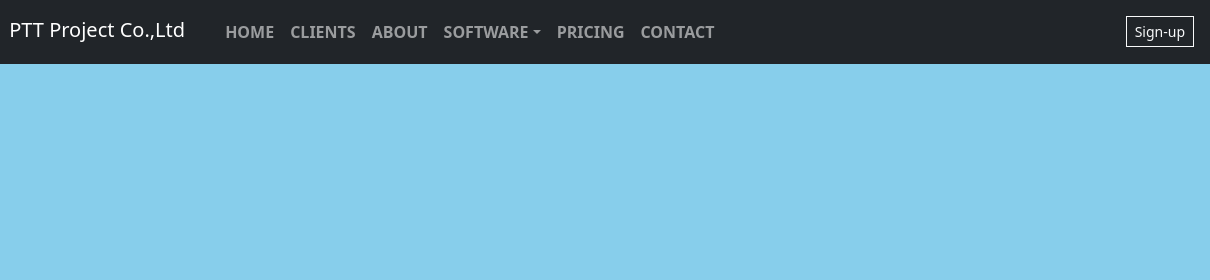
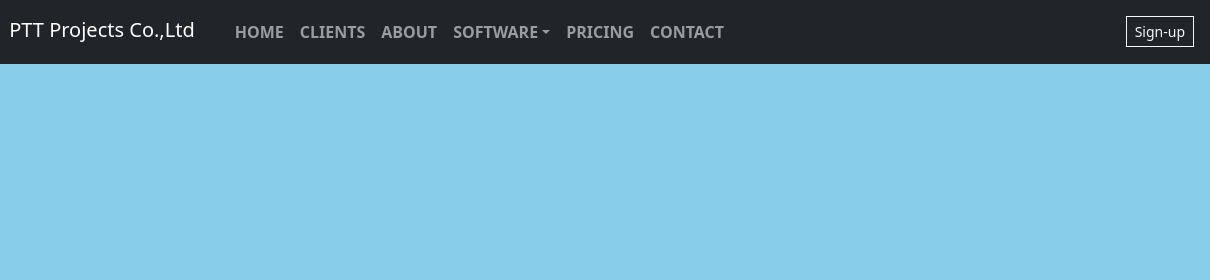
Before and after one commit to goodluck2016fly/kztselfstudy, a plain HTML site: page index.html in a window 1280 px wide. Shown: the top 280 px of the page, 70-1280 px from the left. Drawn offline with nearby package versions, Linux system fonts and the light colour scheme.

Commit message:
title modified 17/march/2024 1:10

```diff
--- a/index.html
+++ b/index.html
@@ -1,7 +1,7 @@
 <!DOCTYPE html>
 <html>
 <head>
-	<title>PTT Project Co.,Ltd</title>
+	<title>PTT Projects Co.,Ltd</title>
 	<!-- fav icon -->
 	<link href="https://upload.wikimedia.org/wikipedia/commons/3/33/Vanamo_Logo.png" rel="icon" type="image/png" sizes="32x32" />
 	<!-- bootstrap css1 js1 -->
@@ -59,7 +59,7 @@
 		<nav class="navbar navbar-expand-md bg-dark navbar-dark">
 			<a href="#" class="navbar-brand mx-3">
 				<img src="https://upload.wikimedia.org/wikipedia/commons/3/33/Vanamo_Logo.png" width="50" alt="sitelogo" />
-				<span class="ms-2">PTT Project Co.,Ltd</span>
+				<span class="ms-2">PTT Projects Co.,Ltd</span>
 			</a>
 
 			<button type="button" class="navbar-toggler" data-bs-toggle="collapse" data-bs-target="#nav"><i class="navbar-toggler-icon"></i></button>
```
